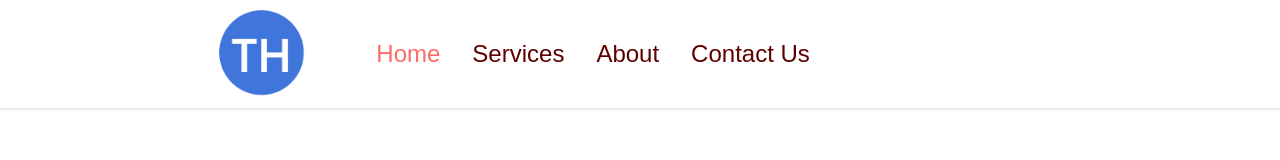
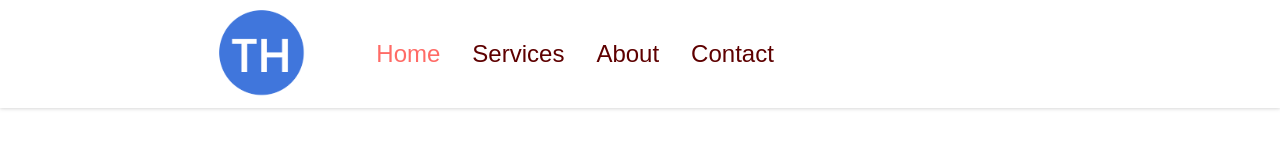
Before and after one commit to Junweeeeei/tomy-hui, a React (Vite) app in the folder portfolio-website/: page / in a window 1280 px wide. Shown: the top 160 px of the page. Built offline with nearby package versions, Linux system fonts and the light colour scheme; a web font is replaced by a local one.

Commit message:
navbar changes adding more pages

```diff
--- a/portfolio-website/src/scenes/navbar/Link.tsx
+++ b/portfolio-website/src/scenes/navbar/Link.tsx
@@ -1,5 +1,6 @@
 import { SelectedPage } from "@/shared/types";
 import AnchorLink from "react-anchor-link-smooth-scroll";
+import { Link as RouterLink } from "react-router-dom"; // Import Link from react-router-dom
 
 type Props = {
   page: string;
@@ -11,15 +12,16 @@
   const lowerCasePage = page.toLowerCase().replace(/ /g, "") as SelectedPage;
 
   return (
-    <AnchorLink
+    <RouterLink
       className={`${selectedPage === lowerCasePage ? "text-primary-500" : ""}
         transition duration-500 hover:text-primary-300
       `}
-      href={`#${lowerCasePage}`}
+      // href={`#${lowerCasePage}`}
+      to={`/${lowerCasePage}`} // Navigates to a new page based on the page name
       onClick={() => setSelectedPage(lowerCasePage)}
     >
       {page}
-    </AnchorLink>
+    </RouterLink>
   );
 };
 
--- a/portfolio-website/src/scenes/navbar/index.tsx
+++ b/portfolio-website/src/scenes/navbar/index.tsx
@@ -2,9 +2,11 @@
 import { Bars3Icon, XMarkIcon } from "@heroicons/react/24/solid";
 import Logo from "@/assets/Logo_resized.png";
 import Link from "./Link";
+// import { Link } from 'react-router-dom';
 import { SelectedPage } from "@/shared/types";
 import useMediaQuery from "@/hooks/useMediaQuery";
 import ActionButton from "@/shared/ActionButton";
+
 
 type Props = {
   isTopOfPage: boolean;
@@ -48,10 +50,14 @@
                     setSelectedPage={setSelectedPage}
                   />
                   <Link
-                    page="Contact Us"
+                    page="Contact"
                     selectedPage={selectedPage}
                     setSelectedPage={setSelectedPage}
                   />
+                  {/* <Link to="/home">Home</Link>
+                  <Link to="/services">Services</Link>
+                  <Link to="/about">About</Link>
+                  <Link to="/contact">Contact</Link> */}
                 </div>
               </div>
             ) : (
@@ -94,7 +100,7 @@
               setSelectedPage={setSelectedPage}
             />
             <Link
-              page="Contact Us"
+              page="Contact"
               selectedPage={selectedPage}
               setSelectedPage={setSelectedPage}
             />
```
